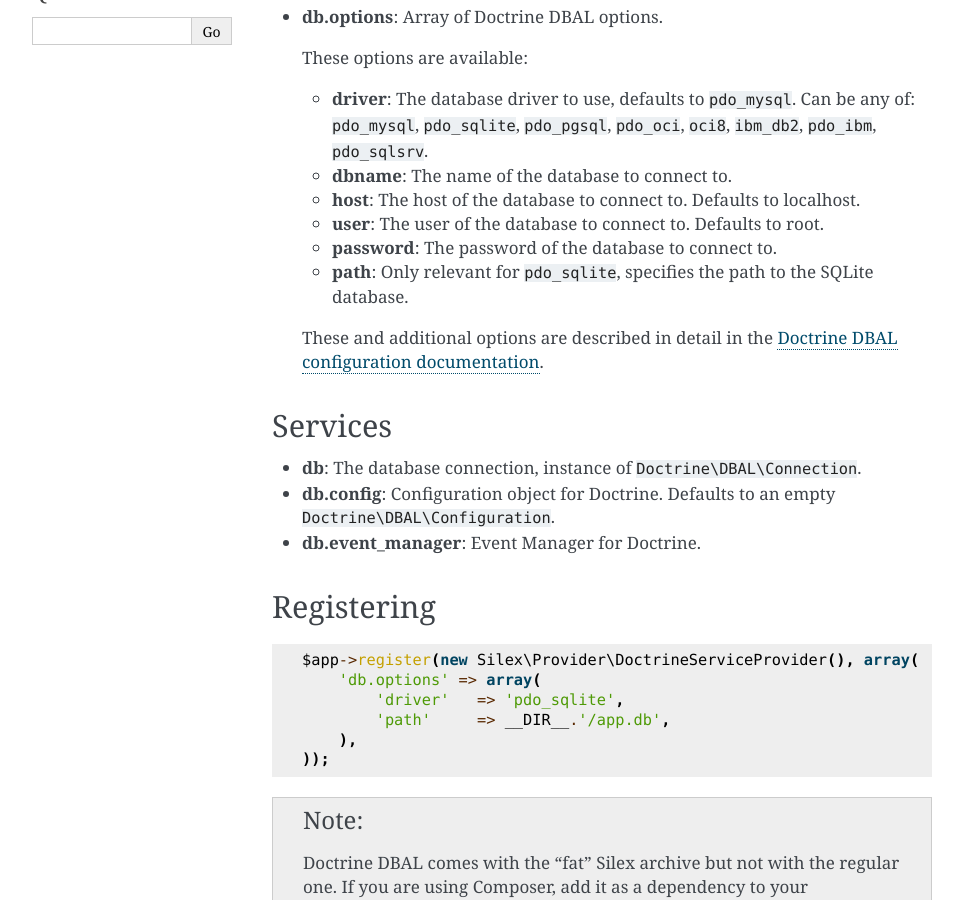
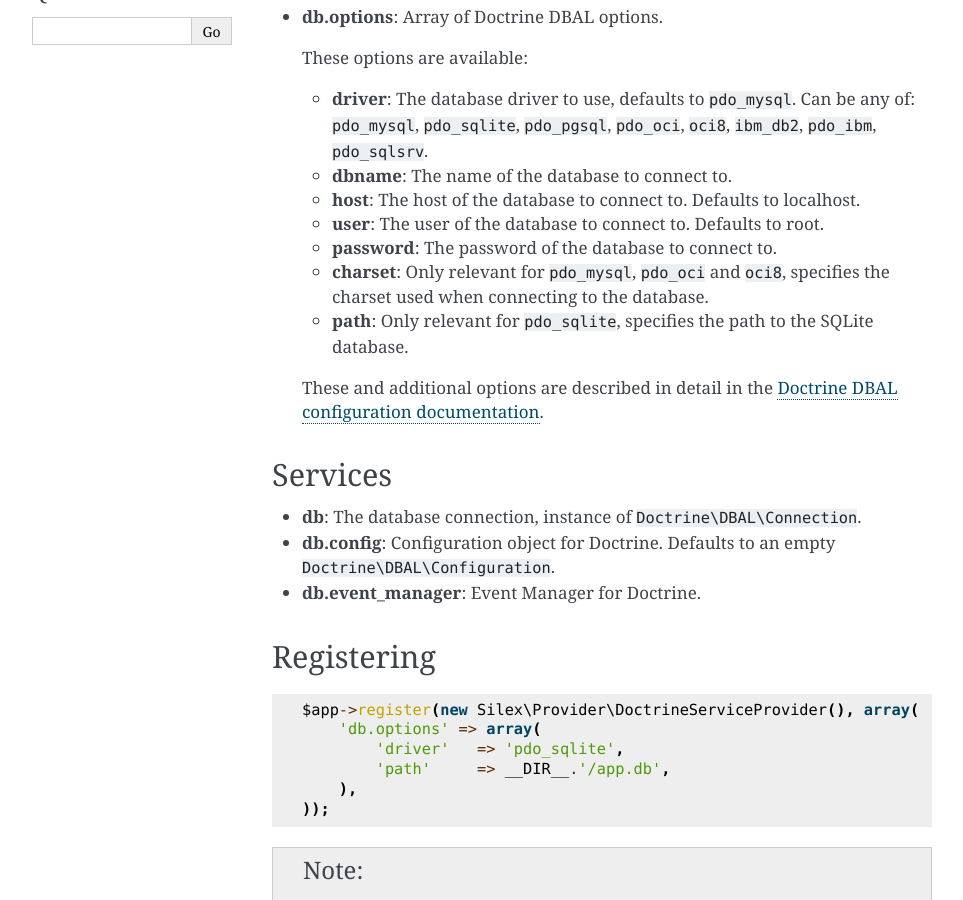
Before and after one commit to silexphp/Silex, a Sphinx documentation site: the page built from doc/providers/doctrine.rst, in a window 1280 px wide and 900 px high, scrolled down 336 px. Shown: the whole window, without its empty margins (148-1111 px from the left). Built offline with Sphinx 7.4.7, drawn with Linux system fonts in a browser that asks for light colours; pages that are not in the unit, such as notebooks, are missing from menus; some of the changed text lies outside the part shown.

Commit message:
add charset documentation in doctrine provider

```diff
--- a/doc/providers/doctrine.rst
+++ b/doc/providers/doctrine.rst
@@ -29,11 +29,14 @@
 
   * **password**: The password of the database to connect to.
 
+  * **charset**: Only relevant for ``pdo_mysql``, ``pdo_oci`` and ``oci8``,
+    specifies the charset used when connecting to the database.
+
   * **path**: Only relevant for ``pdo_sqlite``, specifies the path to
     the SQLite database.
 
   These and additional options are described in detail in the `Doctrine DBAL
-  configuration documentation <http://www.doctrine-project.org/docs/dbal/2.0/en/reference/configuration.html>`_.
+  configuration documentation <http://docs.doctrine-project.org/projects/doctrine-dbal/en/latest/reference/configuration.html>`_.
 
 Services
 --------
@@ -100,6 +103,7 @@
                 'dbname'    => 'my_database',
                 'user'      => 'my_username',
                 'password'  => 'my_password',
+                'charset'   => 'utf8',
             ),
             'mysql_write' => array(
                 'driver'    => 'pdo_mysql',
@@ -107,6 +111,7 @@
                 'dbname'    => 'my_database',
                 'user'      => 'my_username',
                 'password'  => 'my_password',
+                'charset'   => 'utf8',
             ),
         ),
     ));
@@ -133,4 +138,4 @@
     });
 
 For more information, consult the `Doctrine DBAL documentation
-<http://www.doctrine-project.org/docs/dbal/2.0/en/>`_.
+<http://docs.doctrine-project.org/projects/doctrine-dbal/en/latest/>`_.
```
